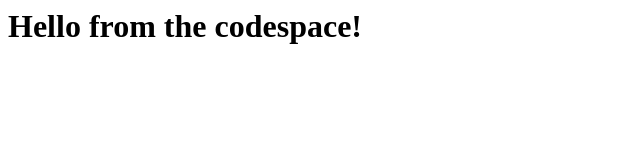
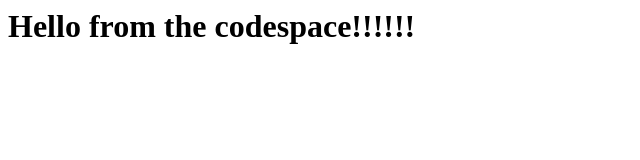
Before and after one commit to ASVG/skills-code-with-codespaces, a plain HTML site: page index.html in a window 1280 px wide. Shown: the full height of the page, 0-640 px from the left. Drawn offline with Linux system fonts and the light colour scheme.

```diff
--- a/index.html
+++ b/index.html
@@ -1,3 +1,3 @@
 <html>
-  <h1>Hello from the codespace!</h1>
+  <h1>Hello from the codespace!!!!!!</h1>
 </html>
```
